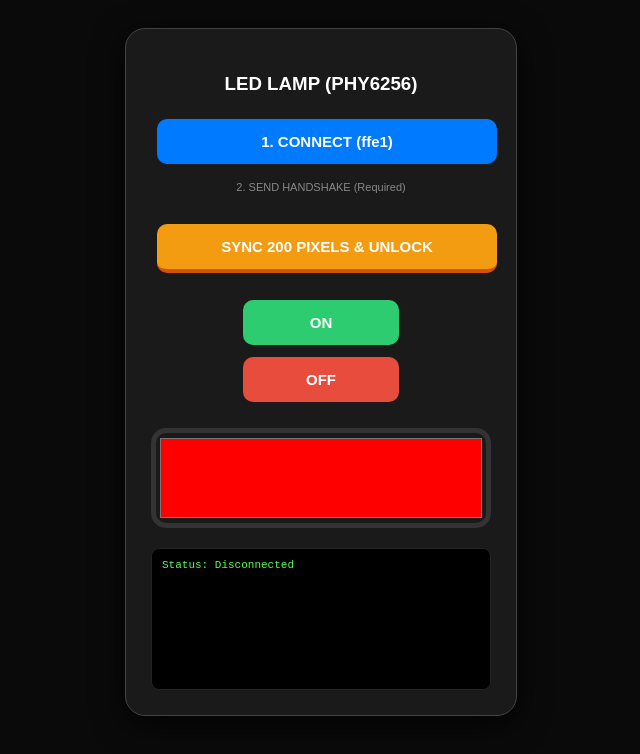
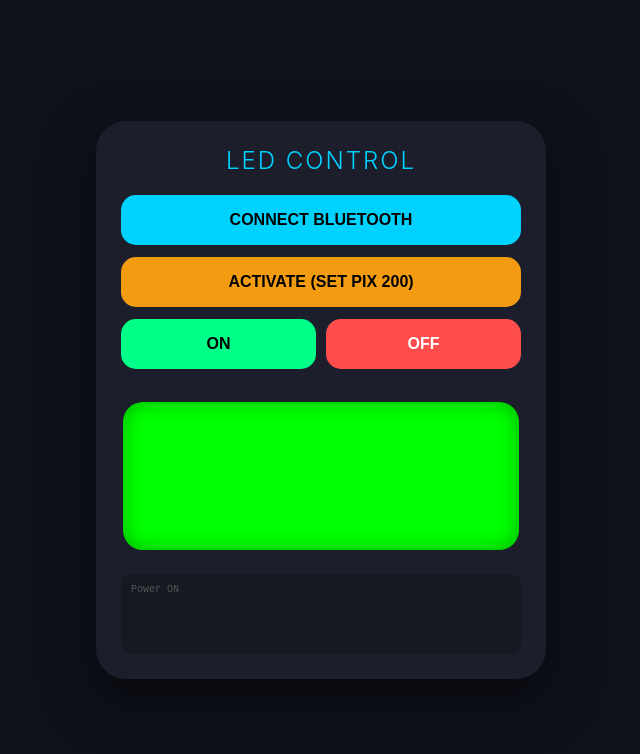
Before and after one commit to iraqi-bot/leddmx, a plain HTML site: page index.html in a window 1280 px wide. Both pictures are taken after a click on the button "ON". Shown: the whole page, without its empty margins (319-959 px from the left). Drawn offline with Linux system fonts and the light colour scheme.

Commit message:
mindex.html

```diff
--- a/index.html
+++ b/index.html
@@ -2,52 +2,62 @@
 <html lang="en">
 <head>
     <meta charset="UTF-8">
-    <meta name="viewport" content="width=device-width, initial-scale=1.0">
-    <title>Symphony PHY6256 Master</title>
+    <meta name="viewport" content="width=device-width, initial-scale=1.0, maximum-scale=1.0, user-scalable=no">
+    <title>LED Controller</title>
     <style>
-        body { font-family: sans-serif; text-align: center; background: #0a0a0a; color: #fff; padding: 20px; }
-        .card { background: #1a1a1a; padding: 25px; border-radius: 20px; display: inline-block; width: 340px; border: 1px solid #444; box-shadow: 0 8px 32px rgba(0,0,0,0.8); }
-        button { padding: 14px; margin: 6px; border-radius: 10px; border: none; font-weight: bold; cursor: pointer; width: 100%; font-size: 15px; transition: 0.1s; }
-        .connect { background: #007bff; color: white; }
-        .init { background: #f39c12; color: white; margin-top: 20px; border-bottom: 4px solid #d35400; }
-        .init:active { border-bottom: none; transform: translateY(4px); }
-        .on { background: #2ecc71; color: white; width: 46%; }
-        .off { background: #e74c3c; color: white; width: 46%; }
-        input[type="color"] { width: 100%; height: 100px; margin-top: 20px; cursor: pointer; border: 5px solid #333; border-radius: 15px; background: none; }
-        #log { margin-top: 20px; font-size: 11px; color: #55ff55; font-family: monospace; background: #000; padding: 10px; border-radius: 8px; text-align: left; height: 120px; overflow-y: auto; border: 1px solid #222; }
+        :root { --bg: #0f111a; --card: #1c1f2b; --accent: #00d2ff; --green: #00ff88; --red: #ff4d4d; }
+        body { font-family: -apple-system, BlinkMacSystemFont, "Segoe UI", Roboto, Helvetica; background: var(--bg); color: white; margin: 0; display: flex; align-items: center; justify-content: center; height: 100vh; overflow: hidden; }
+        .app { width: 90%; max-width: 400px; background: var(--card); padding: 25px; border-radius: 30px; box-shadow: 0 20px 50px rgba(0,0,0,0.5); text-align: center; }
+        h2 { margin: 0 0 20px; font-weight: 300; letter-spacing: 2px; color: var(--accent); }
+
+        .btn { width: 100%; padding: 16px; border-radius: 15px; border: none; font-size: 16px; font-weight: bold; cursor: pointer; transition: 0.2s; margin-bottom: 12px; display: block; -webkit-tap-highlight-color: transparent; }
+        .connect { background: var(--accent); color: #000; }
+        .sync { background: #f39c12; color: #000; }
+        .power-grid { display: flex; gap: 10px; margin-bottom: 20px; }
+        .on { background: var(--green); color: #000; flex: 1; }
+        .off { background: var(--red); color: white; flex: 1; }
+        .btn:active { transform: scale(0.96); opacity: 0.8; }
+
+        .picker-container { position: relative; margin: 20px 0; }
+        input[type="color"] { -webkit-appearance: none; border: none; width: 100%; height: 150px; border-radius: 20px; background: none; cursor: pointer; }
+        input[type="color"]::-webkit-color-swatch-wrapper { padding: 0; }
+        input[type="color"]::-webkit-color-swatch { border: none; border-radius: 20px; box-shadow: inset 0 0 20px rgba(0,0,0,0.3); }
+
+        #log { font-family: monospace; font-size: 10px; color: #555; background: rgba(0,0,0,0.2); padding: 10px; border-radius: 10px; text-align: left; height: 60px; overflow-y: auto; }
+        .status-dot { width: 10px; height: 10px; border-radius: 50%; display: inline-block; background: #333; margin-right: 5px; }
+        .online { background: var(--green); box-shadow: 0 0 10px var(--green); }
     </style>
 </head>
 <body>
 
-    <div class="card">
-        <h3>LED LAMP (PHY6256)</h3>
+<div class="app">
+    <h2>LED CONTROL</h2>
 
-        <button class="connect" onclick="connectBT()">1. CONNECT (ffe1)</button>
+    <button class="btn connect" id="connBtn" onclick="connect()">CONNECT BLUETOOTH</button>
+    <button class="btn sync" onclick="syncPixels()">ACTIVATE (SET PIX 200)</button>
 
-        <p style="font-size: 11px; color: #888;">2. SEND HANDSHAKE (Required)</p>
-        <button class="init" onclick="forceSymphonyUnlock()">SYNC 200 PIXELS & UNLOCK</button>
-
-        <div style="margin-top: 15px;">
-            <button class="on" onclick="power(true)">ON</button>
-            <button class="off" onclick="power(false)">OFF</button>
+    <div class="power-grid">
+        <button class="btn on" onclick="power(1)">ON</button>
+        <button class="btn off" onclick="power(0)">OFF</button>
     </div>
 
-        <input type="color" id="colorPicker" value="#ff0000" oninput="changeColor(this.value)">
+    <div class="picker-container">
+        <input type="color" id="color" value="#00ff00" oninput="throttledColor(this.value)">
+    </div>
 
-        <div id="log">Status: Disconnected</div>
+    <div id="log"><span class="status-dot" id="dot"></span>Ready</div>
 </div>
 
 <script>
-        let characteristic = null;
-        let lastSendTime = 0;
+    let ledChar = null;
+    let isSending = false;
 
-        function logger(msg) {
-            const div = document.getElementById('log');
-            div.innerHTML += "> " + msg + "<br>";
-            div.scrollTop = div.scrollHeight;
+    function log(m) {
+        document.getElementById('log').innerHTML = m;
+        if (navigator.vibrate) navigator.vibrate(10);
     }
 
-        async function connectBT() {
+    async function connect() {
         try {
             const device = await navigator.bluetooth.requestDevice({
                 filters: [{ namePrefix: 'leddmx' }, { namePrefix: 'LED' }],
@@ -55,64 +65,58 @@
             });
             const server = await device.gatt.connect();
             const service = await server.getPrimaryService(0xffe0);
-                characteristic = await service.getCharacteristic(0xffe1);
-                logger("CONNECTED TO " + device.name);
-            } catch (e) { logger("Error: " + e.message); }
-        }
+            ledChar = await service.getCharacteristic(0xffe1);
 
-        async function sendPacket(data) {
-            if (!characteristic) return;
-            // Throttling: PHY chips crash if commands are too fast
-            const now = Date.now();
-            if (now - lastSendTime < 50) return;
-            lastSendTime = now;
-
-            const bytes = new Uint8Array(data);
-            try {
-                // Addressable strips require 'WithoutResponse'
-                await characteristic.writeValueWithoutResponse(bytes);
+            document.getElementById('dot').classList.add('online');
+            document.getElementById('connBtn').innerText = "DEVICE CONNECTED";
+            log("Connected: " + device.name);
         } catch (e) {
-                await characteristic.writeValue(bytes);
+            log("Error: " + e.message);
         }
     }
 
-        async function forceSymphonyUnlock() {
-            logger("Sending Unlock Sequence...");
-
-            // 1. Set Pixels to 200 (7E 00 09 00 C8 00 00 00 EF)
-            await sendPacket([0x7e, 0x00, 0x09, 0x00, 0xc8, 0x00, 0x00, 0x00, 0xef]);
-
-            // 2. Set GRB Sort (7E 00 08 02 00 00 00 00 EF)
-            setTimeout(async () => {
-                logger("Set sorting (GRB)...");
-                await sendPacket([0x7e, 0x00, 0x08, 0x02, 0x00, 0x00, 0x00, 0x00, 0xef]);
-            }, 200);
-
-            // 3. Force Brightness to 100% (7E 00 01 64 00 00 00 00 EF)
-            setTimeout(async () => {
-                logger("Set Brightness 100%...");
-                await sendPacket([0x7e, 0x00, 0x01, 0x64, 0x00, 0x00, 0x00, 0x00, 0xef]);
-            }, 400);
-
-            // 4. Set to Static Mode (7E 00 03 01 00 00 00 00 EF)
-            setTimeout(async () => {
-                logger("Ready! Move the color wheel.");
-                await sendPacket([0x7e, 0x00, 0x03, 0x01, 0x00, 0x00, 0x00, 0x00, 0xef]);
-            }, 600);
+    async function send(data) {
+        if (!ledChar) return;
+        try {
+            await ledChar.writeValueWithoutResponse(new Uint8Array(data));
+        } catch (e) { console.log(e); }
     }
 
-        function power(state) {
-            const val = state ? 0x01 : 0x00;
-            sendPacket([0x7e, 0x00, 0x04, val, 0x00, 0x00, 0x00, 0x00, 0xef]);
+    async function syncPixels() {
+        log("Setting 200 Pixels...");
+        // Command: 7E 00 09 00 C8 (200) 00 00 00 EF
+        await send([0x7e, 0x00, 0x09, 0x00, 0xc8, 0x00, 0x00, 0x00, 0xef]);
+
+        setTimeout(async () => {
+            log("Setting GRB Sort...");
+            await send([0x7e, 0x00, 0x08, 0x02, 0x00, 0x00, 0x00, 0x00, 0xef]);
+        }, 250);
+
+        setTimeout(async () => {
+            log("Forcing Static Mode...");
+            await send([0x7e, 0x00, 0x03, 0x01, 0x00, 0x00, 0x00, 0x00, 0xef]);
+        }, 500);
     }
 
-        function changeColor(hex) {
+    function power(s) {
+        send([0x7e, 0x00, 0x04, s, 0x00, 0x00, 0x00, 0x00, 0xef]);
+        log("Power " + (s ? "ON" : "OFF"));
+    }
+
+    // Throttling for Mobile: Prevents crashing the chip when sliding finger
+    function throttledColor(hex) {
+        if (isSending) return;
+        isSending = true;
+
         const r = parseInt(hex.substring(1, 3), 16);
         const g = parseInt(hex.substring(3, 5), 16);
         const b = parseInt(hex.substring(5, 7), 16);
-            // Symphony Color Packet: 7E 00 05 03 [R] [G] [B] 00 EF
-            sendPacket([0x7e, 0x00, 0x05, 0x03, r, g, b, 0x00, 0xef]);
+
+        send([0x7e, 0x00, 0x05, 0x03, r, g, b, 0x00, 0xef]);
+
+        setTimeout(() => { isSending = false; }, 60);
     }
 </script>
+
 </body>
 </html>
```
Lines whose indentation alone changed are shown as unchanged.
